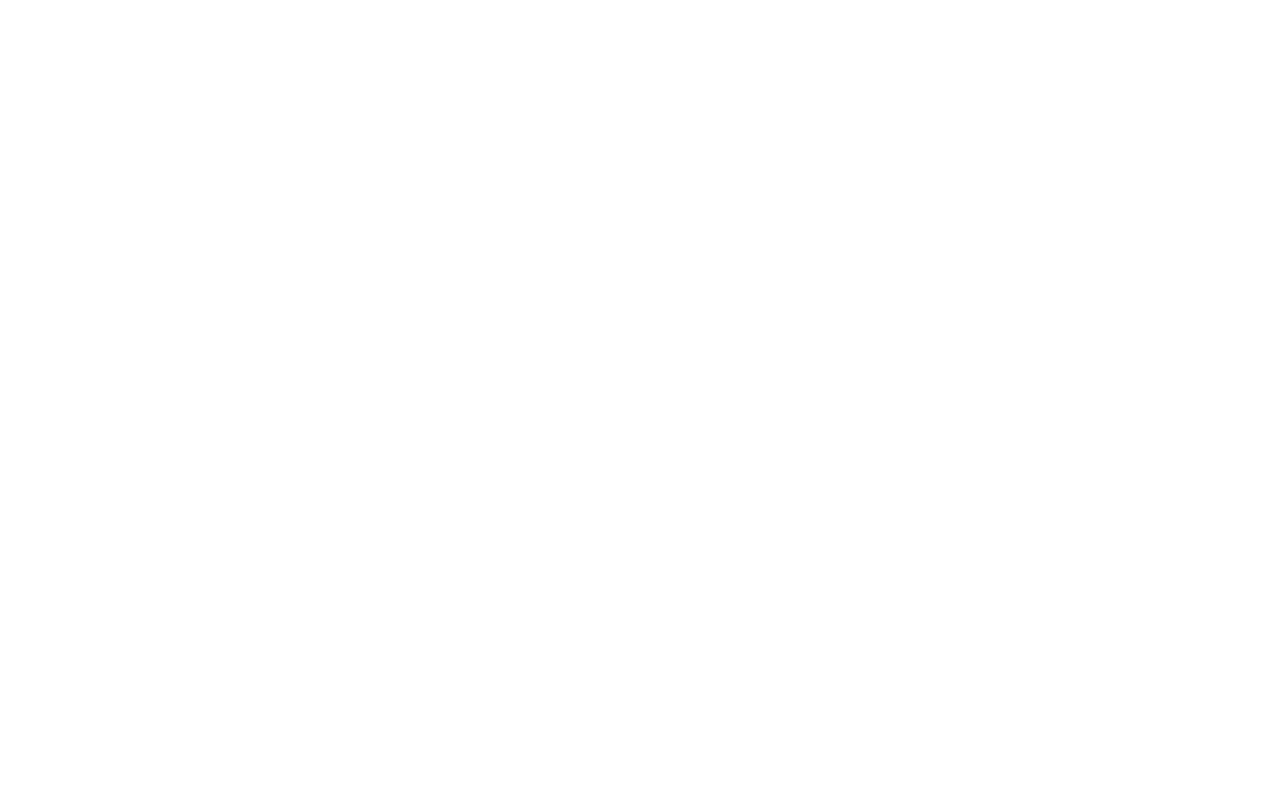
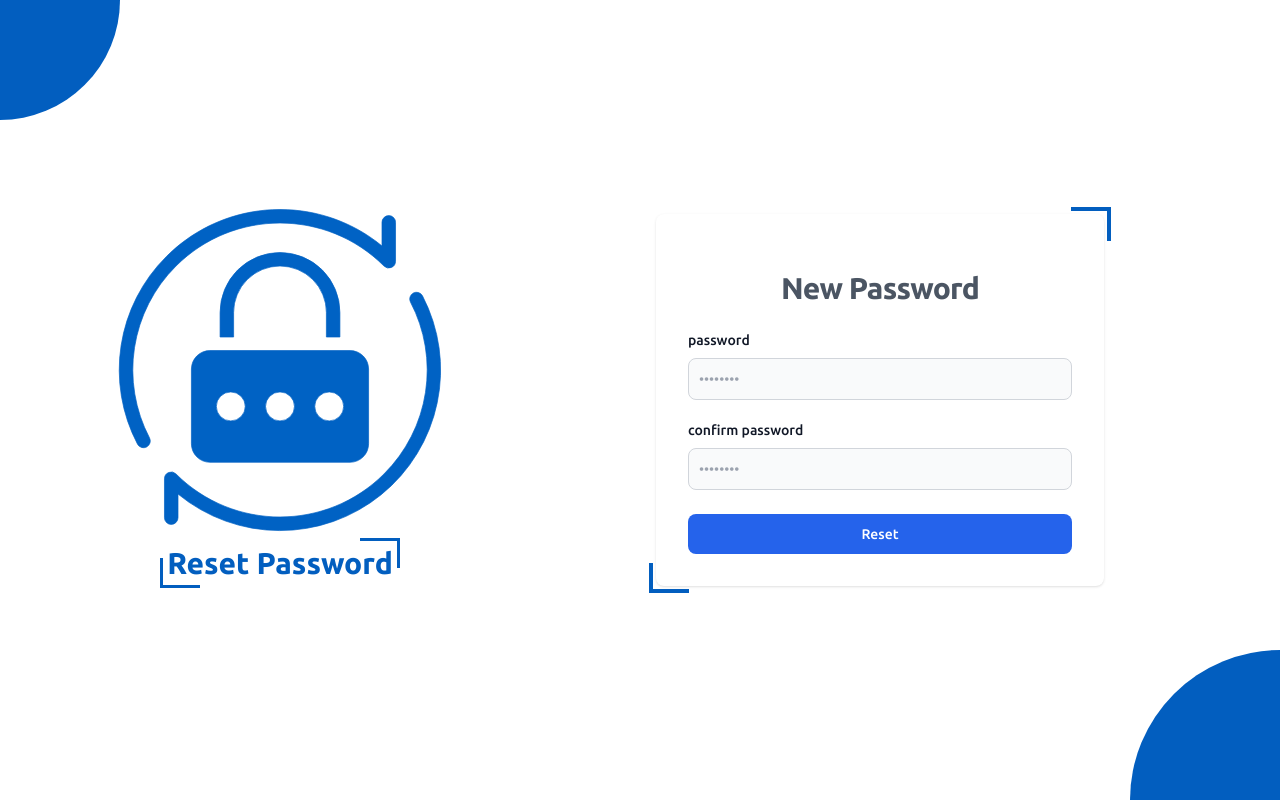
Before and after one commit to Becherair-Abdellah/CNTIC, a React (Vite) app: page /dashboard/reset_password in a window 1280 px wide. Before the commit this address had no page. Built offline with nearby package versions, Linux system fonts and the light colour scheme; a web font is replaced by a local one.

Commit message:
add email and resetPassword and signin components

```diff
--- a/src/App.jsx
+++ b/src/App.jsx
@@ -9,6 +9,7 @@
 import Email from "./dashboard/Email";
 import Signup from "./dashboard/Signup";
 import Blogs from "./components/pages/Blogs";
+import ResetPassword from "./dashboard/ResetPassword";
 
 function App() {
   return (
@@ -18,6 +19,7 @@
       <Route exact path="/dashboard" element={<Dashboard/>}/>
       <Route exact path="/dashboard/signin" element={<Signin/>}/>
       <Route exact path="/dashboard/Email" element={<Email/>}/>
+      <Route exact path="/dashboard/reset_password" element={<ResetPassword/>}/>
       <Route exact path="/events" element={<Events/>}/>
       <Route exact path="/contact" element={<ContactUs/>}/>
       <Route exact path="/blog" element={<Blogs/>}/>
--- a/src/dashboard/Email.jsx
+++ b/src/dashboard/Email.jsx
@@ -30,7 +30,7 @@
           </h1>
           <form className="space-y-4 md:space-y-6" action="#">
             <div>
-              <label htmlFor="email" className="block mb-2 text-sm font-medium text-gray-900 dark:text-white">Your email</label>
+              <label htmlFor="email" className="block mb-2 text-sm font-medium text-gray-600 ">email</label>
               <input
                 type="email"
                 name="email"
--- a/src/dashboard/ResetPassword.jsx
+++ b/src/dashboard/ResetPassword.jsx
@@ -0,0 +1,71 @@
+import React from "react"
+import Logo from "../assets/resetpassword.svg"
+function ResetPassword() {
+  return (
+   <>
+   <div className="parent flex justify-evenly items-center">
+    <div>
+    <div href="#" className="hidden items-center mb-6 text-2xl font-semibold md:flex text-gray-900  flex-col">
+        <img className="w-[400px] h-[350px] m-auto" src={Logo} alt="logo" />
+        <h1 className="text-3xl relative text-primaryColor ">
+             Reset Password
+            <span className='w-[40px] h-[3px] absolute top-[-.43rem] right-[-.43rem]  bg-primaryColor'></span>
+    <span className='w-[3px] h-[30px] absolute top-[-.43rem] right-[-.43rem] bg-primaryColor'></span>
+
+    <span className='w-[40px] h-[3px] absolute bottom-[-.43rem] left-[-.43rem] bg-primaryColor'></span>
+    <span className='w-[3px] h-[30px] absolute bottom-[-.43rem] left-[-.43rem] bg-primaryColor'></span></h1>
+      </div>
+    </div>
+   <section className="w-[100%] md:w-[50%] z-[11]">
+    <div className="flex flex-col items-center justify-center px-6 py-8 mx-auto md:h-screen lg:py-0">
+      <div className="w-full bg-white rounded-lg shadow dark:border md:mt-0 sm:max-w-md xl:p-0  ">
+        <div className="p-6 space-y-4 md:space-y-6 sm:p-8 relative">
+    <span className='w-[40px] h-[4px] absolute top-[-.43rem] right-[-.43rem] bg-primaryColor'></span>
+    <span className='w-[4px] h-[30px] absolute top-[-1.4rem] md:top-[-1.7rem] right-[-.43rem] bg-primaryColor'></span>
+    <span className='w-[40px] h-[4px] absolute bottom-[-.43rem] left-[-.43rem] bg-primaryColor'></span>
+    <span className='w-[4px] h-[30px] absolute bottom-[-.43rem] left-[-.43rem] bg-primaryColor'></span>
+          <h1 className="text-xl font-bold leading-tight tracking-tight text-gray-600 md:text-3xl text-center ">
+           New Password
+           <img className="w-[200px] h-[150px] md:hidden m-auto mt-8" src={Logo} alt="logo" />
+          </h1>
+          <form className="space-y-4 md:space-y-6" action="#">
+            <div>
+              <label htmlFor="email" className="block mb-2 text-sm font-medium text-gray-900 ">password</label>
+              <input
+                type="password"
+                name="password"
+                id="password"
+                className="bg-gray-50 border mb-5 border-gray-300 text-gray-900 sm:text-sm rounded-lg focus:ring-primary-600 focus:border-primary-600 block w-full p-2.5   dark:placeholder-gray-400   dark:focus:border-blue-500"
+                placeholder="••••••••"
+                required=""
+              />
+              <label htmlFor="email" className="block mb-2 text-sm font-medium text-gray-900 ">confirm password</label>
+              <input
+                type="password"
+                name="password"
+                id="password"
+                className="bg-gray-50 border border-gray-300 text-gray-900 sm:text-sm rounded-lg focus:ring-primary-600 focus:border-primary-600 block w-full p-2.5   dark:placeholder-gray-400   dark:focus:border-blue-500"
+                placeholder="••••••••"
+                required=""
+              />
+            </div>
+            <button
+              type="submit"
+              className="w-full  bg-primary-600 hover:bg-primary-700  focus:outline-none focus:ring-primary-300 font-medium rounded-lg text-sm px-5 py-2.5 text-center dark:bg-primary-600 dark:hover:bg-primary-700 bg-blue-600 text-white "
+            >
+              Reset
+            </button>
+
+          </form>
+        </div>
+      </div>
+    </div>
+  </section>
+   </div>
+  <div className="w-[120px] h-[120px] rounded-br-full bg-primaryColor left-0 top-0 absolute "></div>
+  <div className="w-[150px] h-[150px] rounded-tl-full bg-primaryColor right-0 bottom-0 absolute "></div>
+   </>
+  )
+}
+
+export default ResetPassword
--- a/src/dashboard/Signin.jsx
+++ b/src/dashboard/Signin.jsx
@@ -17,7 +17,7 @@
     <span className='w-[3px] h-[30px] absolute bottom-[-.43rem] left-[-.43rem] bg-primaryColor'></span></h1>
       </div>
     </div>
-   <section className="z-[11] relative">
+   <section className="z-[11] relative w-full">
     <div className="flex flex-col items-center justify-center px-6 py-8 mx-auto md:h-screen lg:py-0">
       <div className="w-full bg-white rounded-lg shadow dark:border md:mt-0 sm:max-w-md xl:p-0  ">
         <div className="p-6 space-y-4 md:space-y-6 sm:p-8 relative">
@@ -26,11 +26,11 @@
     <span className='w-[40px] h-[4px] absolute bottom-[-.43rem] left-[-.43rem] bg-primaryColor'></span>
     <span className='w-[4px] h-[30px] absolute bottom-[-.43rem] left-[-.43rem] bg-primaryColor'></span>
           <h1 className="text-xl font-bold leading-tight tracking-tight text-gray-900 md:text-3xl ">
-           Hi Admin welecom back
+           Hi Admin welecom back! 👋
           </h1>
           <form className="space-y-4 md:space-y-6" action="#">
             <div>
-              <label htmlFor="email" className="block mb-2 text-sm font-medium text-gray-900 dark:text-white">Your email</label>
+              <label htmlFor="email" className="block mb-2 text-sm font-medium text-gray-600 ">email</label>
               <input
                 type="email"
                 name="email"
@@ -41,7 +41,7 @@
               />
             </div>
             <div>
-              <label htmlFor="password" className="block mb-2 text-sm font-medium text-gray-900 dark:text-white">Password</label>
+              <label htmlFor="password" className="block mb-2 text-sm font-medium text-gray-600 ">Password</label>
               <input
                 type="password"
                 name="password"
```
